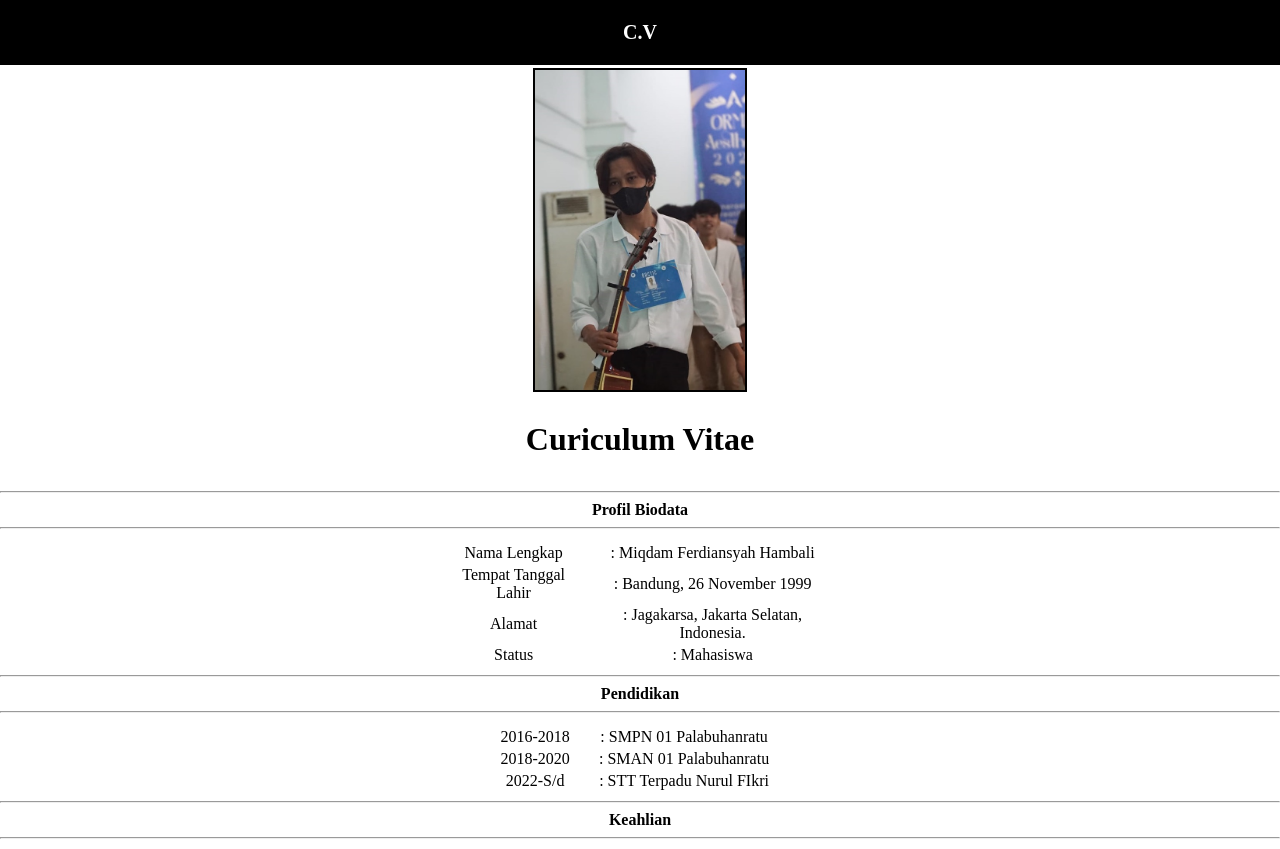
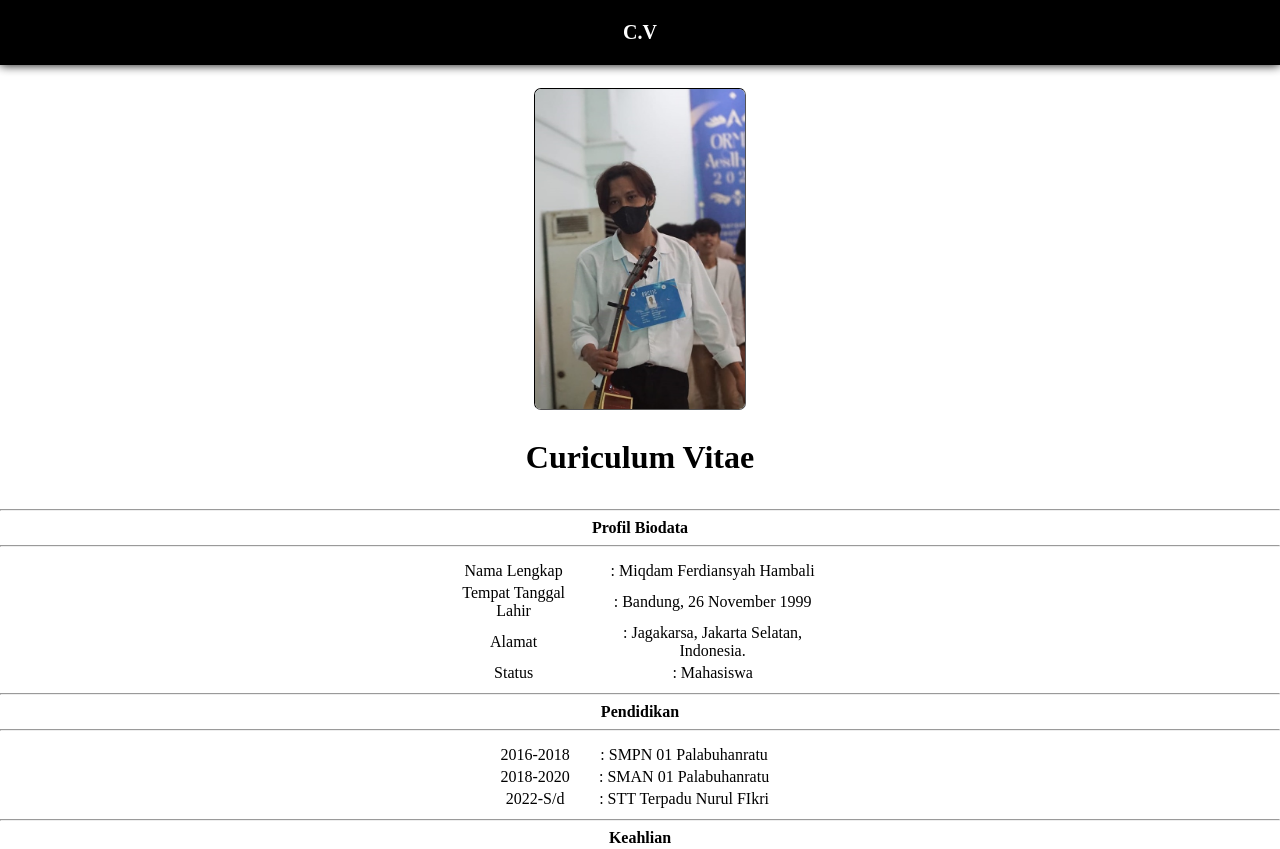
Before and after one commit to MiqdamFerdiansyahHambali/web-nf2022, a plain HTML site: page praktikum2/cv/cv.html in a window 1280 px wide. Shown: the top 849 px of the page. Drawn offline with Linux system fonts and the light colour scheme.

Commit message:
Update cv.html

```diff
--- a/praktikum2/cv/cv.html
+++ b/praktikum2/cv/cv.html
@@ -8,14 +8,15 @@
     <title>CV</title>
 </head>
 
-<body align="center" style="margin: 0; padding: 0;">
-    <div style="background-color: rgb(0, 0, 0); border: 1px solid black; display:flexbox ;">
+<body align="center" style="margin: 0;padding: 0;">
+    <div style="background-color: black; border: 1px solid black;box-shadow: 0 0 10px;">
         <p style="font-size: 20px; text-align:center;color:white"><b>C.V</b></p>
     </div>
-    <table align="center" border=0,1">
+    <table align="center" style="margin-top: 20px;">
         <tr>
-            <td colspan="2"><img style="border-radius:;" src="images/WhatsApp Image 2022-09-25 at 10.18.21.jpeg"
-                    width="210px" height="320px" border="2"></td>
+            <td colspan="2"><img style="border-radius:7px;border: inset 1px black;"
+                    src="images/WhatsApp Image 2022-09-25 at 10.18.21.jpeg" width="210px" height="320px" border="2">
+            </td>
         </tr>
         <tr>
             <td>
@@ -117,14 +118,15 @@
     <hr>
     <b>Kontak</b>
     <hr>
+    <br>
     <table align="center">
-        <a href="https://wa.me/6283805839153"><img src="images/wa.png" alt="Whatsapp" width="30px"></a>
+        <a href="https://wa.me/6283805839153?"><img src="images/wa.png" alt="Whatsapp" width="30px"></a>
         <br>
         <a href="https://github.com/MiqdamHambali"><img src="images/github.png" alt="github" width="40px"></a>
         <br>
         <a href="https://www.instagram.com/miqdamhambali_/"><img src="images/ig.png" alt="github" width="40px"></a>
     </table>
-    <br><br><br>
+    <br>
     <div style="background-color: rgb(0, 0, 0); border: 1px solid black; display:flexbox ;">
         <p style="font-size: 12px; text-align:center;color:white"><b>© 2022. By Miqey</b></p>
     </div>
```
